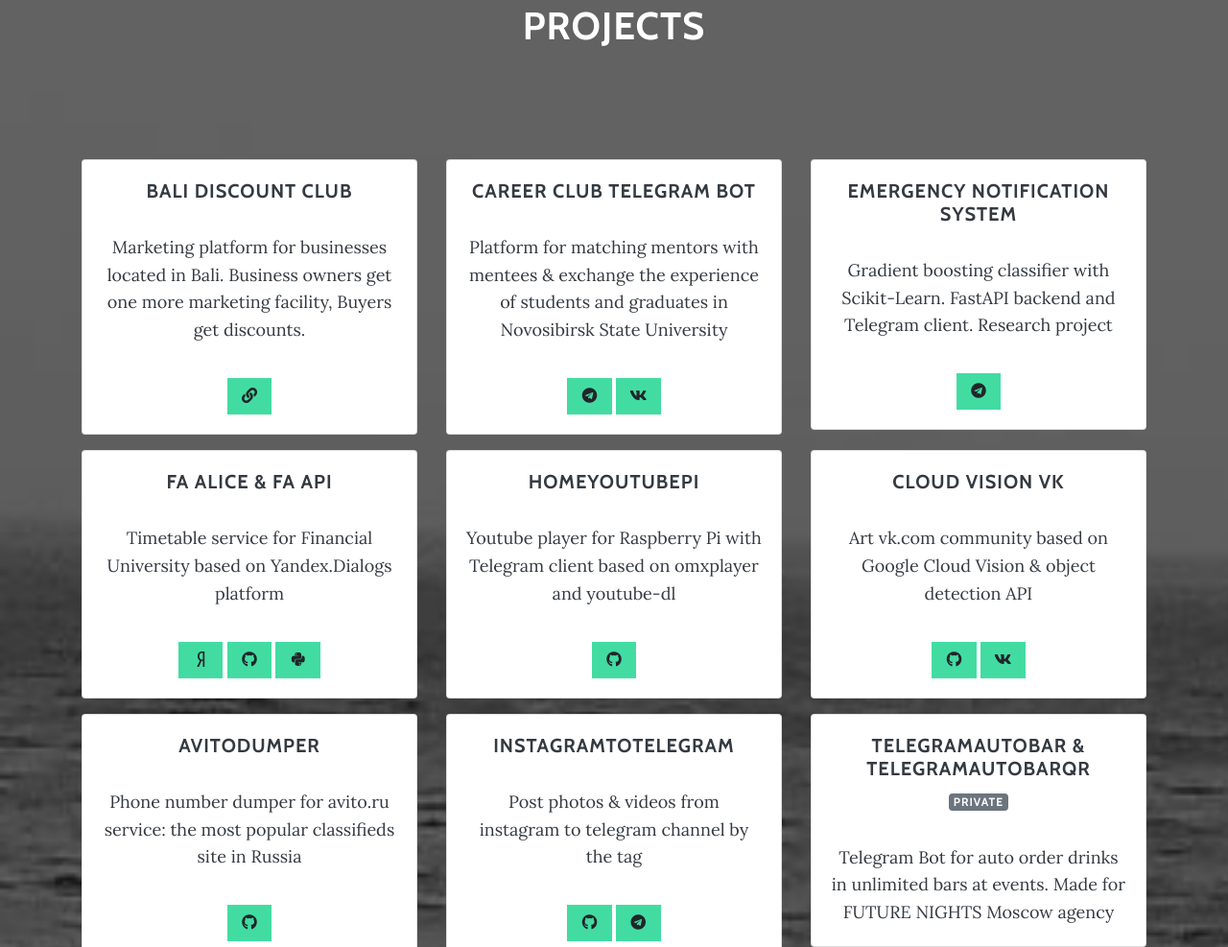
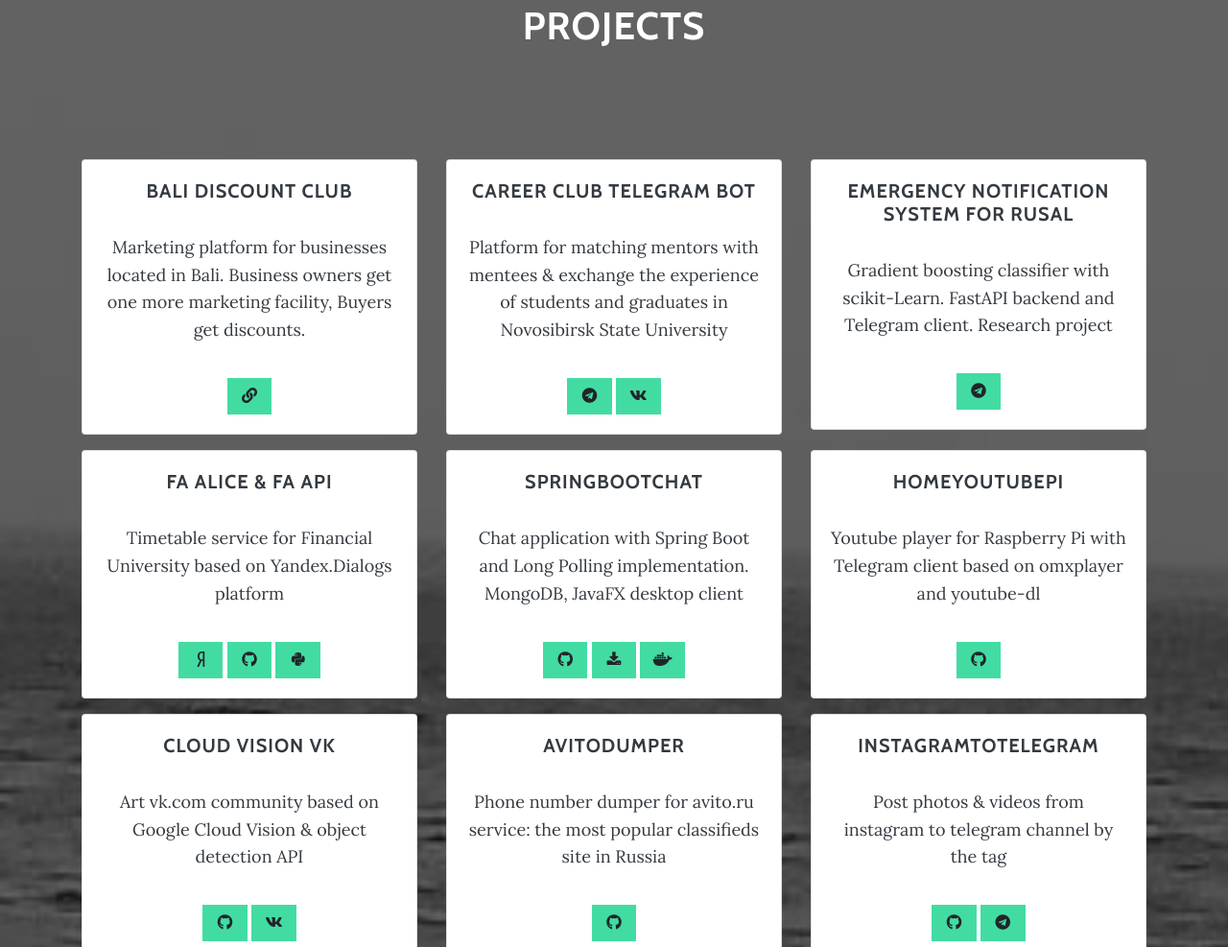
Before and after one commit to GeorgiyDemo/georgiydemo.github.io, a plain HTML site: page index.html in a window 1280 px wide. Shown: the part 1843-2830 px from the top of the page at 96% size. Drawn offline with nearby package versions, Linux system fonts and the light colour scheme.

Commit message:
SpringBootChat added #2

```diff
--- a/index.html
+++ b/index.html
@@ -147,9 +147,9 @@
                 <div class="col-md-6 col-lg-4">
                     <div class="card mt-3">
                         <div class="card-body">
-                            <h5 class="card-title">Emergency notification system</h5>
+                            <h5 class="card-title">Emergency notification system for RUSAL</h5>
                             <h6 class="card-subtitle mb-2 text-muted">&nbsp;</h6>
-                            <p class="card-text">Gradient boosting classifier with Scikit-Learn. FastAPI backend and
+                            <p class="card-text">Gradient boosting classifier with scikit-Learn. FastAPI backend and
                                 Telegram client. Research project</p>
                             <a class="btn btn-primary" href="http://t.me/ssrv_bot"><i
                                     class="fab fa-telegram fa-fw"></i></a>
@@ -172,6 +172,28 @@
                             <a class="btn btn-primary" href="https://pypi.org/project/fa-api/"><i
                                     class="fab fa-python fa-fw"></i></a>
                         </div>
+                    </div>
+                </div>
+
+                <div class="col-md-6 col-lg-4">
+                    <div class="card mt-3">
+                        <div class="card-body">
+                            <h5 class="card-title">SpringBootChat</h5>
+                            <h6 class="card-subtitle mb-2 text-muted">&nbsp;</h6>
+                            <p class="card-text">Chat application with Spring Boot and Long Polling implementation.
+                                MongoDB, JavaFX desktop client</p>
+                            <a class="btn btn-primary" href="https://github.com/GeorgiyDemo/SpringBootChat">
+                                <i class="fab fa-github fa-fw"></i>
+                            </a>
+                            <a class="btn btn-primary" href="https://github.com/GeorgiyDemo/SpringBootChat/releases">
+                                <i class="fa fa-download fa-fw"></i>
+                            </a>
+                            <a class="btn btn-primary"
+                               href="https://hub.docker.com/repository/docker/georgiydemo/spring-mychat-server">
+                                <i class="fab fa-docker fa-fw"></i>
+                            </a>
+                        </div>
+
                     </div>
                 </div>
 
```
